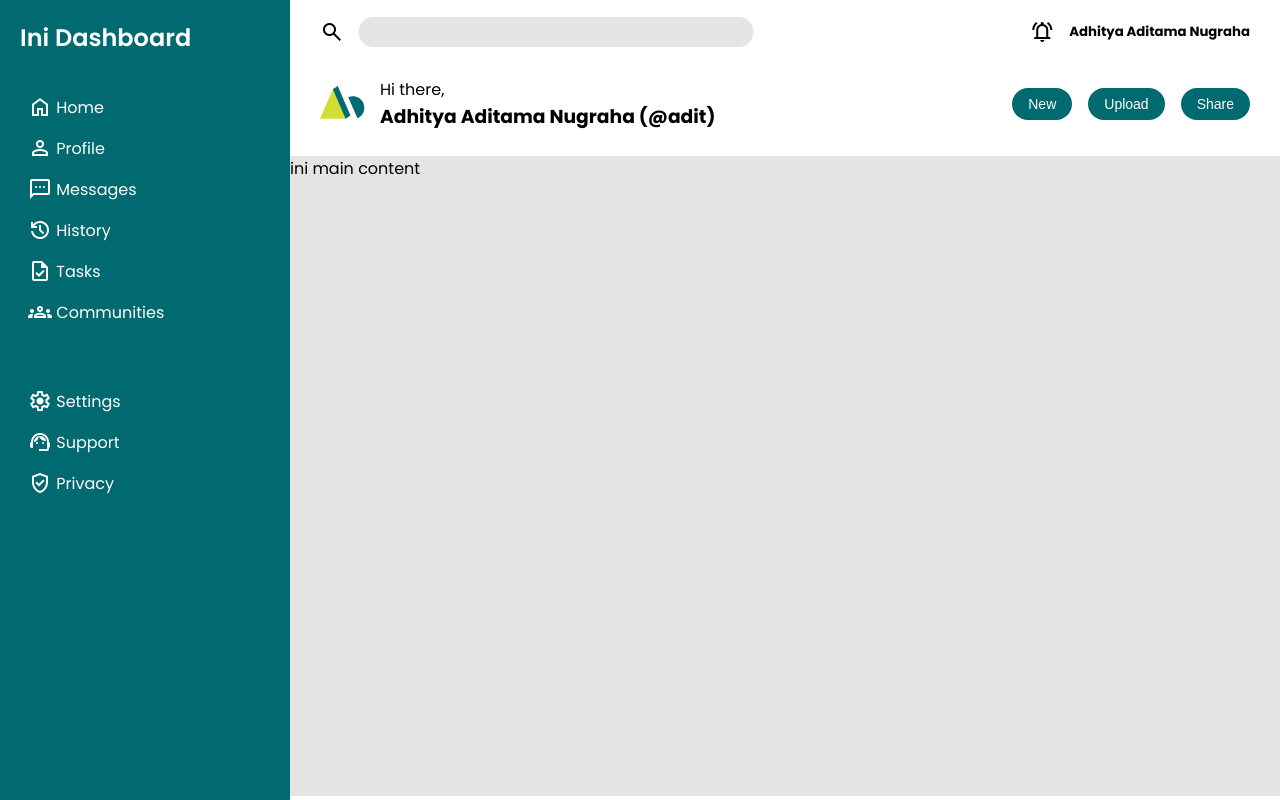
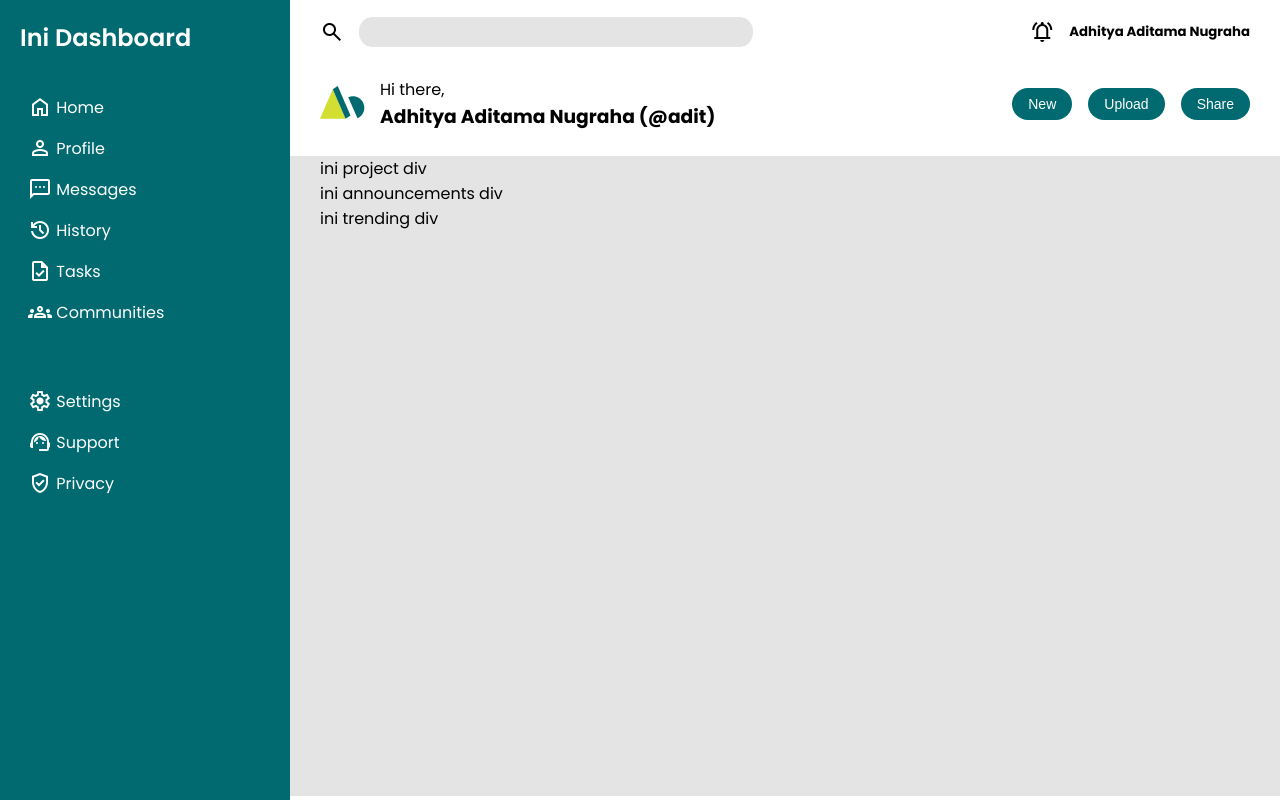
Before and after one commit to aaditamanugraha/admin-dashboard, a plain HTML site: page index.html in a window 1280 px wide. Drawn offline with nearby package versions, Linux system fonts and the light colour scheme.

Commit message:
Initial main content

```diff
--- a/index.html
+++ b/index.html
@@ -91,7 +91,17 @@
           <button>Share</button>
         </div>
       </nav>
-      <main>ini main content</main>
+      <main>
+        <div class="left-main-container">
+          <div class="projects">ini project div</div>
+        </div>
+
+        <div class="right-main-container">
+          <div class="announcements">ini announcements div</div>
+
+          <div class="trending">ini trending div</div>
+        </div>
+      </main>
     </div>
   </body>
 </html>
--- a/style.css
+++ b/style.css
@@ -107,8 +107,7 @@
 .container > nav > .left-nav-container {
   display: flex;
   align-items: center;
-  width: 50%;
-
+  width: 100%;
 }
 
 .container > nav > .left-nav-container > img {
@@ -117,12 +116,12 @@
   margin-right: 12px;
 }
 
-.container > nav > .left-nav-container > .name-container > p, h3 {
+.container > nav > .left-nav-container > .name-container > p,
+h3 {
   margin: 0;
 }
 
 .container > nav > .nav-button {
-  width: 50%;
   display: flex;
   justify-content: flex-end;
 }
@@ -146,4 +145,9 @@
 .container > main {
   background-color: var(--secondary-bg);
   height: calc(100vh - 20vh);
+  padding: 0 30px;
 }
+
+.container > .left-main-container > .projects {
+  width: 50%;
+}
```
